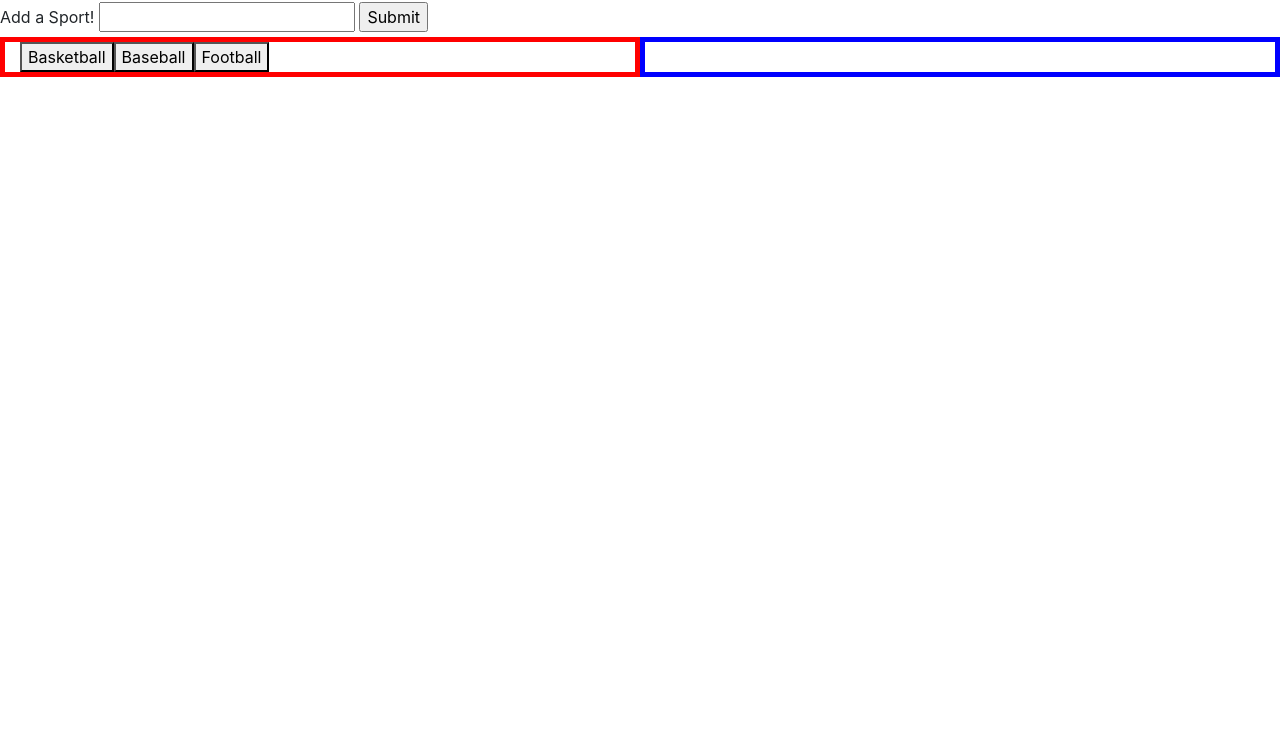
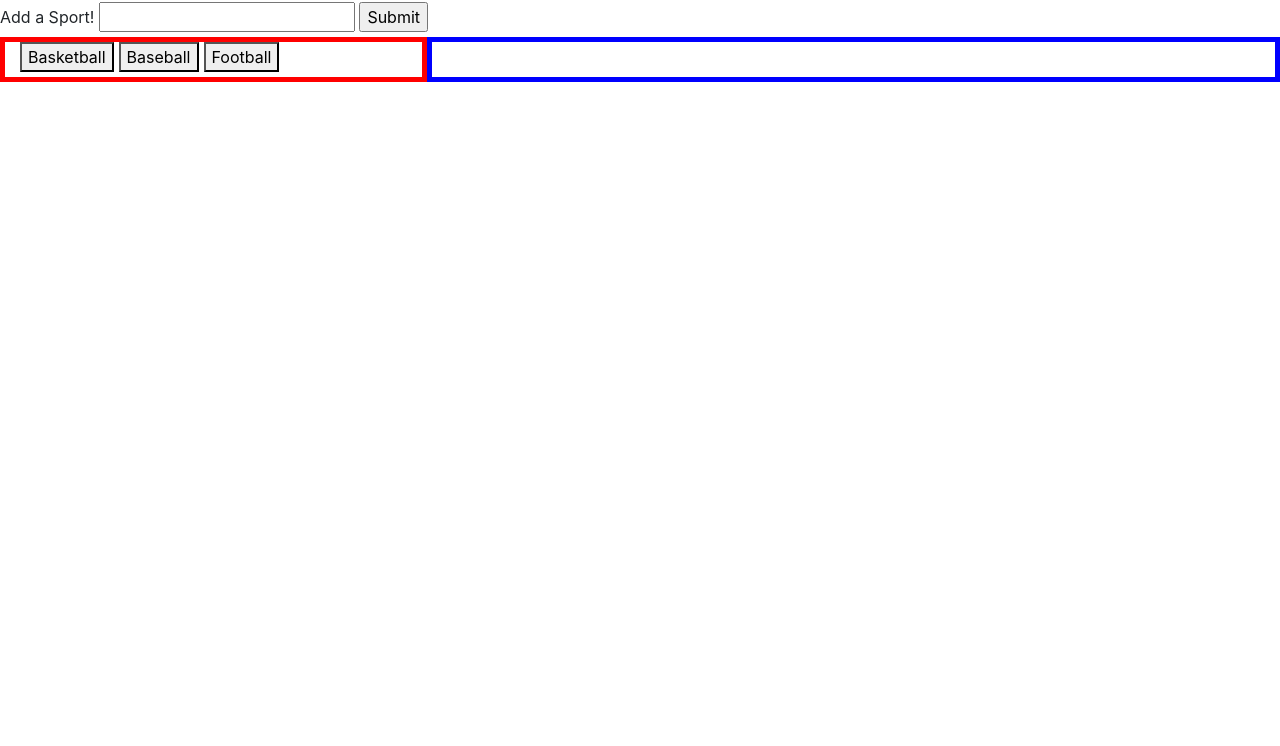
Before and after one commit to Jacobs1986/HW6-Giphy-App, a plain HTML site: page index.html in a window 1280 px wide. Shown: the part 54-800 px from the top of the page. Drawn offline with nearby package versions, Linux system fonts and the light colour scheme.

Commit message:
Added class
Added a class of "card" to the sports card variable. Also shrunk down the columns. Added margins to the buttons to space them out a bit.

```diff
--- a/assets/css/styles.css
+++ b/assets/css/styles.css
@@ -11,3 +11,9 @@
     border-width: 5px;
     border-color: blue;
 }
+
+/*Styling for buttons with sport-class*/
+.sport {
+    margin-right: 5px;
+    margin-bottom: 5px;
+}
--- a/assets/javascript/app.js
+++ b/assets/javascript/app.js
@@ -40,7 +40,7 @@ $(document).on("click", ".sport", function () {
             // I need to grab information from the different arrays, I'll use forEach again
             results.forEach(array => {
                 // I need to create a div for each GIF, I'll call it sportCard
-                let sportCard = $("<div>");
+                let sportCard = $("<div>").addClass("card");
                 // Inside the array I need to grab a title, rating and the gif itself
                 // Get the title
                 let title = array.title;
--- a/index.html
+++ b/index.html
@@ -26,10 +26,10 @@
     <div class="container-fluid">
         <div class="row">
             <!--Buttons go here-->
-            <div class="border1 col-md-6" id="button-area"></div><br>
+            <div class="border1 col-md-4" id="button-area"></div><br>
 
             <!--GIF's go here-->
-            <div class="border2 col-md-6" id="gif-area"></div>
+            <div class="border2 col-md-8" id="gif-area"></div>
         </div>
     </div>
 
```
